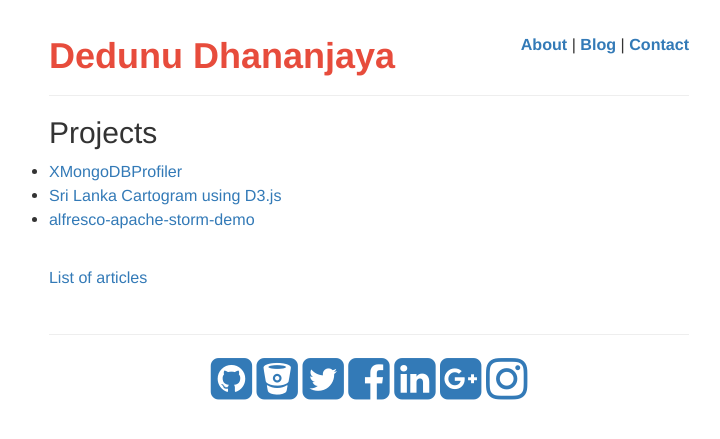
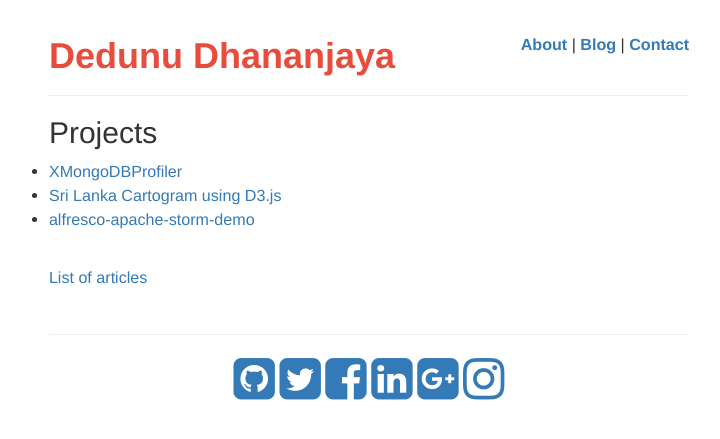
Before and after one commit to dedunu/dedunu.github.io, a Jekyll site: the page built from index.html, in a window 1280 px wide. Shown: the top 439 px of the page, without its empty margins (271-991 px from the left). Built offline with Jekyll 4.4.1, drawn with Linux system fonts in a browser that asks for light colours; nearby versions of some CDN libraries.

Commit message:
Update index.html

```diff
--- a/index.html
+++ b/index.html
@@ -22,9 +22,6 @@ layout: default
   <a href="https://github.com/dedunumax" title="Github">
     <i class="fa fa-3x fa-github-square"></i>
   </a>
-  <a href="http://code.dedunu.info/" title="Bitbucket">
-    <i class="fa fa-3x fa-bitbucket-square"></i>
-  </a>
   <a href="https://twitter.com/dedunumax" title="twitter">
     <i class="fa fa-3x fa-twitter-square"></i>
   </a>
```
